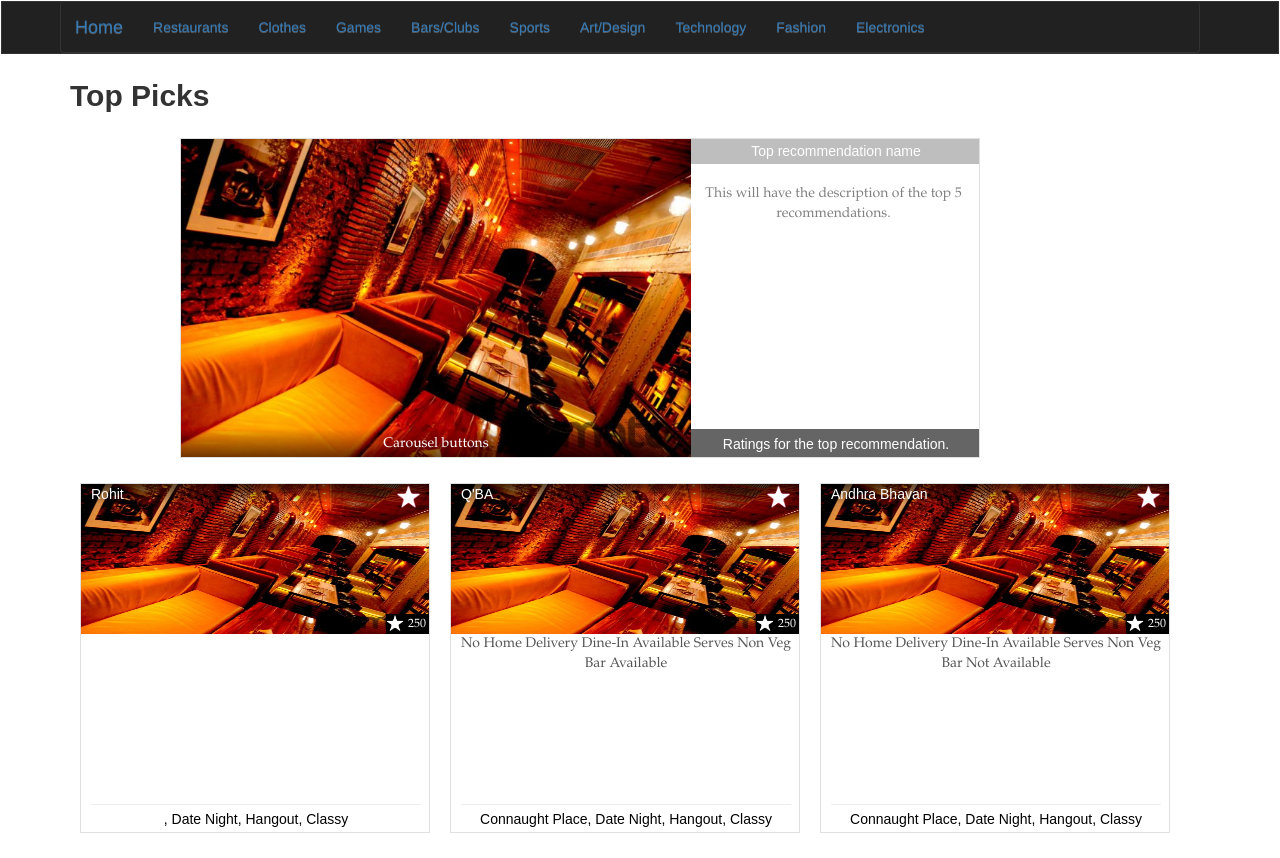
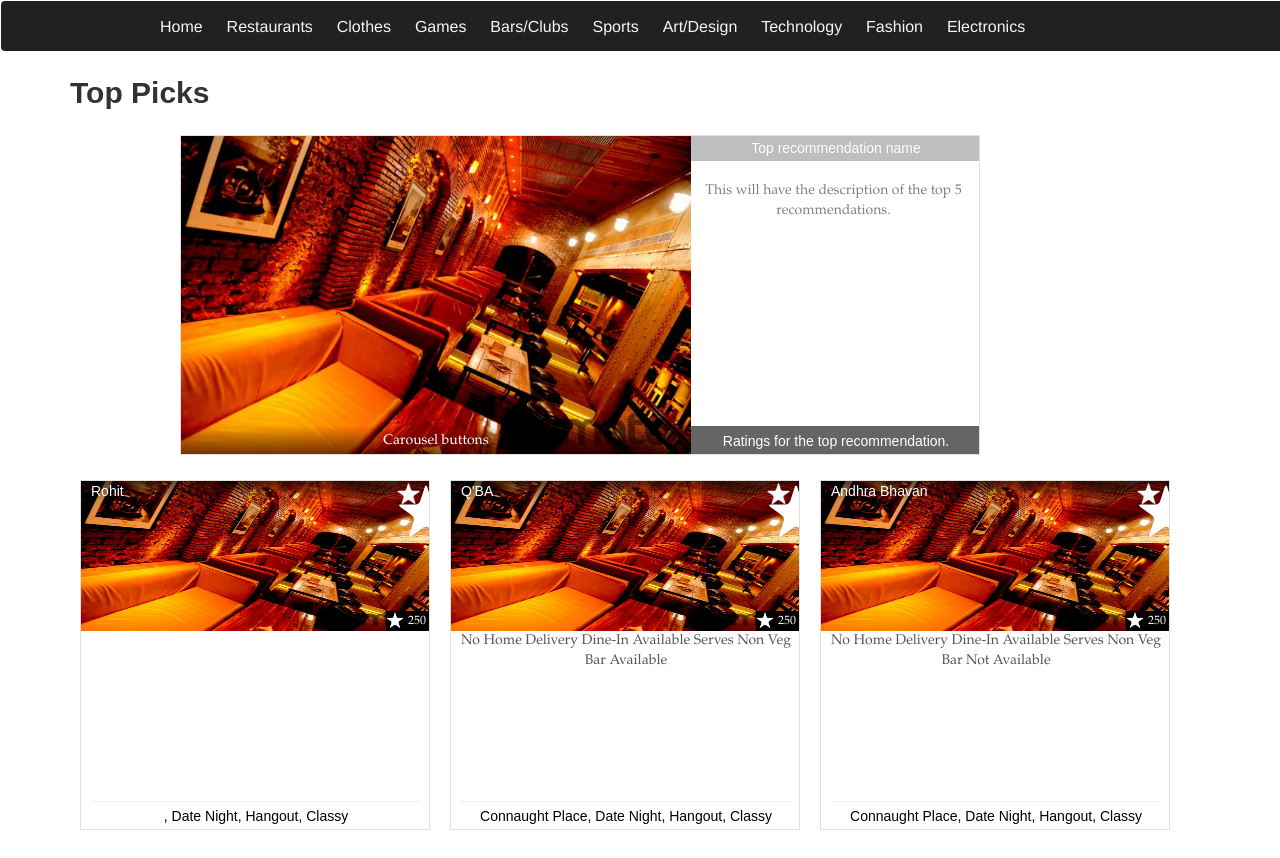
Before and after one commit to rohitdotmittal/storytime, a Django app: page /restaurants/ in a window 1280 px wide; the page is wider, and only the part inside the window is pictured. After the commit the page ends 830 px from the top of that part, so only its background shows below. Run offline with Django 3.2, Linux system fonts and the light colour scheme; data comes from the database, SQL or seed files in the repository; parts of the project's set-up code (start-up, migrations or seed data) failed here and were passed over; some libraries are stand-ins or nearby versions.

Commit message:
Jan 16 push

```diff
--- a/static/css/default.css
+++ b/static/css/default.css
@@ -23,14 +23,14 @@
 	.home_page{
 	    display: inline-block;
 	}
-
+/*
 	#maximage{
 	    width: 1440px;
 	    height: 550px;
 	    left: 0px;
 	    top: 0px;
 	}
-
+*/
 	#titles {
 	    left: 100px;
 	    top: 250px;
@@ -43,6 +43,7 @@
 	    left: 200px;
 	    z-index: 2;
 	    }
+
 	.image_name p{
 	    font-size: 80px;
 	    color: black;
@@ -51,34 +52,45 @@
 
 	.navbar-inner{
             background-color: #212121;
-            border: 1px solid;
-            /*border-radius: 4px 4px 4px 4px;*/
-            min-height: 0px;
-            padding-left: 0px;
-            padding-right: 20px;
+            /*border: 1px solid;
+            border-radius: 4px 4px 4px 4px;*/
+	    border-radius: 4px 4px 4px 4px;
+	    border-color: yellow;
+	    width: 1438px;
+	    height: 50px;
+	    line-height: 50px;
+            }
+
+	.navbar-inner a{
+            color: whitesmoke;
+	    font-size: 16px;
+	    text-decoration: none;
+	    padding: 10px;
+	    vertical-align: middle;
+	    line-height: 50px;
+
             }
 
         .navbar-collapse{
-            background-color: #212121;
+            /*background-color: #212121;
             border-color: #212121;
-            border: 1px solid;
+            border: 1px solid;*/
             border-radius: 4px 4px 4px 4px;
-            min-height: 0px;
             padding-left: 0px;
-            padding-right: 20px;
+            padding-right: 5px;
+	    font-size: 15px;
+	    color: white;
             }
 
-        .nav ul span{
+	.social_login a{
+	    color: white;
+	}
+
+        .nav span{
 	    font-family: BentonSans,Arial,sans-serif;
-	    height: 100px;
 	    text-decoration: none;
-
+	    color: white;
             }
-
-        .nav ul{
-            color: yellow;
-            background:transparent;
-        }
 
         .restaurants {
             position:relative;
@@ -314,7 +326,7 @@
 	    margin: 10px 10px 25px 10px;
 	    }
 
-	.item_container img{
+	.item_image_1 {
 	    position: relative;
 	    float: left;
 	    overflow: hidden;
@@ -343,22 +355,32 @@
 	    }
 
 	.like_container {
-	    float: none;
+	    float: right;
 	    position: absolute;
 	    top: 0px;
 	    left: 315px;
+	    background-image: url('../images/star-white.png');
+	    background-size: 25px;
+	    background-repeat: no-repeat;
 	    }
 
+	.like_container img:hover{
+	    background-image: url('../images/star-pink.png');
+	    background-size: 25px;
+	    background-repeat: no-repeat;
+	}
+
+/*
 	.like_container img{
 	    position: absolute;
 	    width: 25px;
 	    height: 25px;
 	    }
-/*
+
 	.like_container img:hover{
 	    visibility: hidden;
 	}
-*/
+
 	.like_container_2 {
 	    float: none;
 	    position: absolute;
@@ -371,7 +393,7 @@
 	    width: 25px;
 	    height: 25px;
 	    }
-
+*/
 	.trend_container{
 	    background: black;
 	    float: none;
--- a/story/templates/story/base_nov16-17.47.html
+++ b/story/templates/story/base_nov16-17.47.html
@@ -122,19 +122,20 @@
         }) }) ;
 </script>
 
-
+<!--
 <script type="text/javascript">
   $(document).ready(function(){
     $('.like_container').hover(function(){
-      var image_tag = $(this).find('img');
-      image_tag.hide();
+      $(this).hide();
+
     },
     function(){
-      var image_tag = $('.like_container').find('img')
-      image_tag.show();
+      $('.like_container').show();
     });
   });
 </script>
+-->
+
 <script type="text/javascript">
   $(function(){
 	// Trigger maximage
@@ -143,13 +144,6 @@
 
 </script>
 
-<script type="text/javascript">
-$('body').bind('vegasstart',
-  function(e) {
-  	alert( 'A slideshow has started' );
-  }
-);
-</script>
 
       <meta name="viewport" content="width=device-width, initial-scale=1.0">
 
@@ -165,22 +159,20 @@
             <span class="icon-bar"></span>
             <span class="icon-bar"></span>
           </button>
-
-          <a href ="/home_page" class = "navbar-brand">Home</a>
         </div>
 
-        <div class="navbar-collapse collapse">
-          <ul class="nav navbar-nav">
-            <li ><a href="/restaurants"><span>Restaurants</span></a></li>
-            <li ><a href="/shopping"><span>Clothes</span></a></li>
-            <li ><a href="/games"><span>Games</span></a></li>
-            <li ><a href="/bars_clubs"><span">Bars/Clubs</span></a></li>
-            <li ><a href="/sports"><span>Sports</span></a></li>
-            <li ><a href="/art_design"><span>Art/Design</span></a></li>
-            <li ><a href="/technology"><span>Technology</span></a></li>
-            <li ><a href="/technology"><span>Fashion</span></a></li>
-            <li ><a href="/technology"><span>Electronics</span></a></li>
-            <!--<li class = "dropdown">
+            <a href ="/home_page"><span>Home</span></a>
+            <a href="/restaurants"><span>Restaurants</span></a>
+            <a href="/shopping"><span>Clothes</span></a>
+            <a href="/games"><span>Games</span></a>
+            <a href="/bars_clubs"><span>Bars/Clubs</span></a>
+            <a href="/sports"><span>Sports</span></a>
+            <a href="/art_design"><span>Art/Design</span></a>
+            <a href="/technology"><span>Technology</span></a>
+            <a href="/technology"><span>Fashion</span></a>
+            <a href="/technology"><span>Electronics</span></a>
+
+           <!--<li class = "dropdown">
               <a href="#" class = "dropdown-toggle" data-toggle="dropdown">Electronics<span class="caret"></span></a>
               <ul class="dropdown-menu" role="menu" aria-labelledby="dLabel">
                   <li role="presentation"><a role="menuitem" tabindex="-1" href="#">Sub Category 1</a></li>
@@ -189,14 +181,10 @@
                   <li class="divider"></li>
               </ul>
           </li>-->
-          <li>
+
             {% block form_content %}
             {% endblock %}
 
-          </li>
-
-          </ul>
-        </div>
       </div>
     </div>
     </div>
--- a/story/templates/story/restaurants.html
+++ b/story/templates/story/restaurants.html
@@ -5,6 +5,15 @@
     <title><!-- Insert your title here --></title>
 </head>
 <body>
+<div id="fb-root"></div>
+<script>(function(d, s, id) {
+  var js, fjs = d.getElementsByTagName(s)[0];
+  if (d.getElementById(id)) return;
+  js = d.createElement(s); js.id = id;
+  js.src = "//connect.facebook.net/en_US/all.js#xfbml=1&appId=7879648351";
+  fjs.parentNode.insertBefore(js, fjs);
+}(document, 'script', 'facebook-jssdk'));</script>
+
     {% block content %}
     <div class="container">
         <div class="top_picks">
@@ -39,7 +48,7 @@
     <div class="res_item">
         <div class="item_container">
             <a href ="#myModal" data-toggle="modal" >
-            <img src="{% static 'images/images/zomato6.jpg'%}">
+            <img class = "item_image_1" src="{% static 'images/images/zomato6.jpg'%}">
             <!--<img src="{% static 'images/images/zomato1.jpg'%}">  instead of a fixed value, this needs to be a zomato table attribute -->
             </a>
                     <div class="modal fade" id="myModal" tabindex="-1" role="dialog" area-hidden="true">
@@ -51,20 +60,22 @@
                                 <img src="{% static 'images/images/zomato6.jpg'%}">
                                 <div class="modal_name_container">
                                 <p>{{item.name}}</p>
-                                <span>Bookmark it</span><span>facebook it</span><span>twitter it</span>
+                                <span><a href="/email_item">Email it</a></span>
+                                <div class="fb-like" data-href="https://developers.facebook.com/docs/plugins/" data-layout="standard" data-action="like" data-show-faces="true" data-share="true"></div>
+                                <span>Facebook it</span>
+                                <span><a href="http://twitter.com/home/?status= I found a great place called {{item.name}} on Rohit's site. Check it out." target="_blank">Tweet it</a></span>
                             <p>Here, we will have a detailed description of the product.</p>
                             <p>This will also have a link to go to the original source of information. If someone wants to buy a ticket etc</p>
                             <p>It will include one review, price, tips, exhaustive list of tags at the bottom.</p>
                             <p>User will be able to scroll left and right for the next product like photos on facebook.</p>
                                 </div>
                                 </div>
-                            <div class="modal_right_container">
+                           <!-- <div class="modal_right_container">
                                 <p>Here we will have suggestions similar to the current option.</p>
-                            </div>
+                            </div> -->
                             </div>
                             <div class="modal-footer">
                                 <div id="modal_footer_container">
-                                <img src="{% static 'images/images/zomato6.jpg'%}">
                                 <img src="{% static 'images/images/zomato6.jpg'%}">
                                 <img src="{% static 'images/images/zomato6.jpg'%}">
                                 <img src="{% static 'images/images/zomato6.jpg'%}">
@@ -79,11 +90,9 @@
                 <p>{{item.name}}</p>
             </div>
             </a>
-            <div class="like_container_2">
-                <img src="{% static 'images/images/star-pink.png'%}">
-            </div>
+
             <div class="like_container">
-                <img src="{% static 'images/images/star-white.png'%}">
+                <img class = "like_image_1" src="{% static 'images/images/star-white.png'%}">
             </div>
 
             <div class="highlight_container">
--- a/story/templates/story/shopping.html
+++ b/story/templates/story/shopping.html
@@ -79,9 +79,6 @@
                 <p>{{item.name}}</p>
             </div>
             </a>
-            <div class="like_container_2">
-                <img src="{% static 'images/images/star-pink.png'%}">
-            </div>
             <div class="like_container">
                 <img src="{% static 'images/images/star-white.png'%}">
             </div>
--- a/story/views.py
+++ b/story/views.py
@@ -8,6 +8,8 @@
 from django.contrib.auth.forms import UserCreationForm
 from .forms import user_profile_form, ProfileForm
 from django.contrib.auth.decorators import login_required
+import smtplib
+from email.mime.text import MIMEText
 #from .forms import RegistrationForm
 
 def login(request):
@@ -183,6 +185,27 @@
 def sosh_page(request):
     return render_to_response("story/sosh_page.html")
 
+def email_item(request):
+    items_list = list(ZomatoItem.objects.filter(id__range = (1,11)))
+    gmail_user = "rmittal@popsugar.com"
+    gmail_pwd = "Mitt4l!"
+    FROM = 'rmittal@popsugar.com'
+    TO = 'rohit.mittal.2006@gmail.com'
+    SUBJECT = "Cool email from Rohit's site"
+    TEXT = "Rohit came up with this cool idea about the site, take a look at it."
+    message = """\From: %s\nTo: %s\nSubject: %s\n\n%s
+        """ % (FROM, TO, SUBJECT, TEXT)
+
+#server = smtplib.SMTP(SERVER)
+    server = smtplib.SMTP("smtp.gmail.com", 587) #or port 465 doesn't seem to work!
+    server.ehlo()
+    server.starttls()
+    server.login(gmail_user, gmail_pwd)
+    server.sendmail(FROM, TO, message)
+    #server.quit()
+    server.close()
+
+    return render_to_response('story/restaurants.html', {'z_items' : items_list})
 
 
 
--- a/storytime/urls.py
+++ b/storytime/urls.py
@@ -26,6 +26,7 @@
         url(r'^shopping/$', 'story.views.shopping', name='shopping'),
         url(r'', include('social_auth.urls')),
         url(r'^profile_update/$', 'story.views.profile_update', name='profile_update'),
+        url(r'^email_item/$', 'story.views.email_item', name='email item'),
         #url(r'^storytime/', include('storytime.foo.urls')),
 
     # Uncomment the admin/doc line below to enable admin documentation:
```
Also changed, not shown: story/templates/story/home_page.html (+28 -4 lines), 1 other file.
